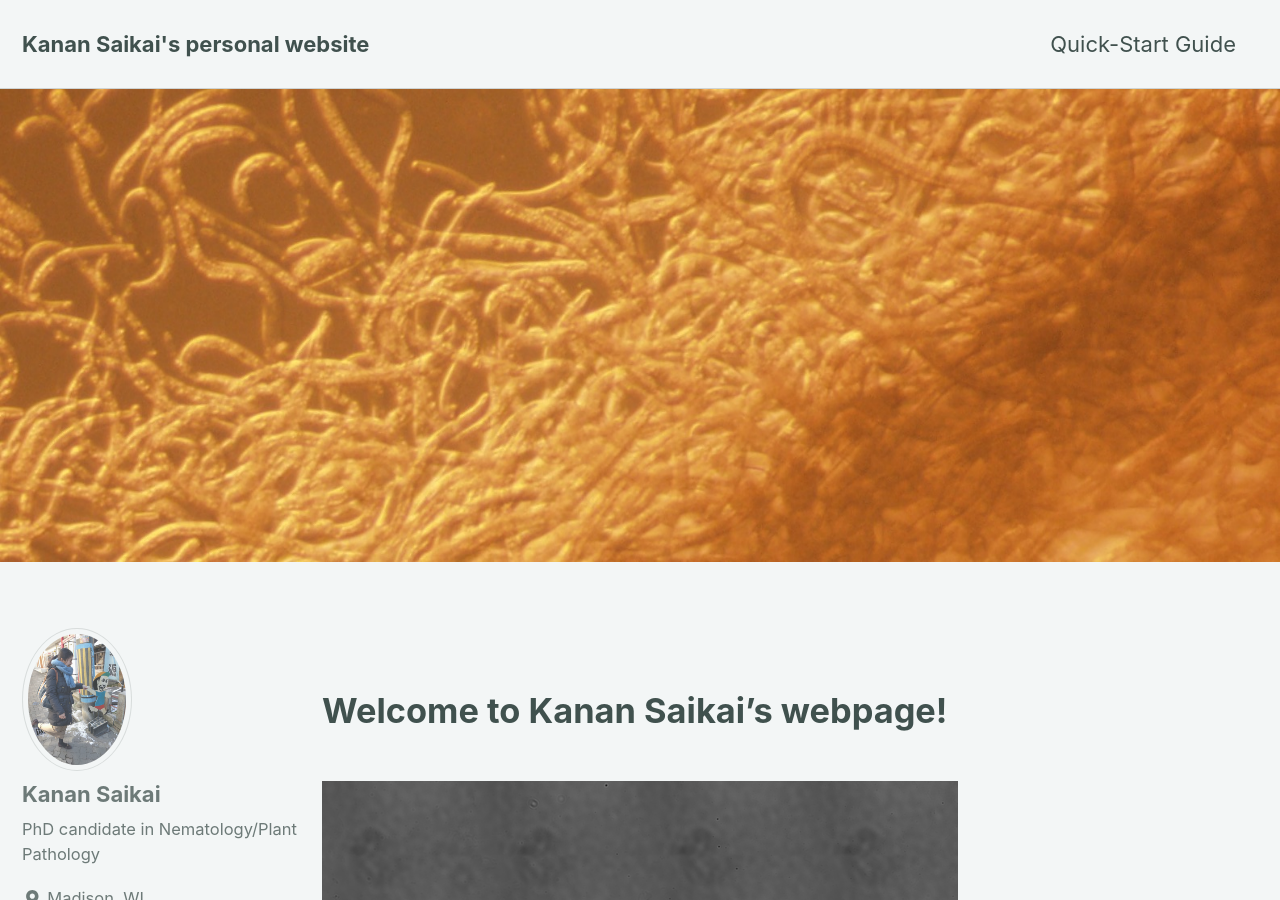
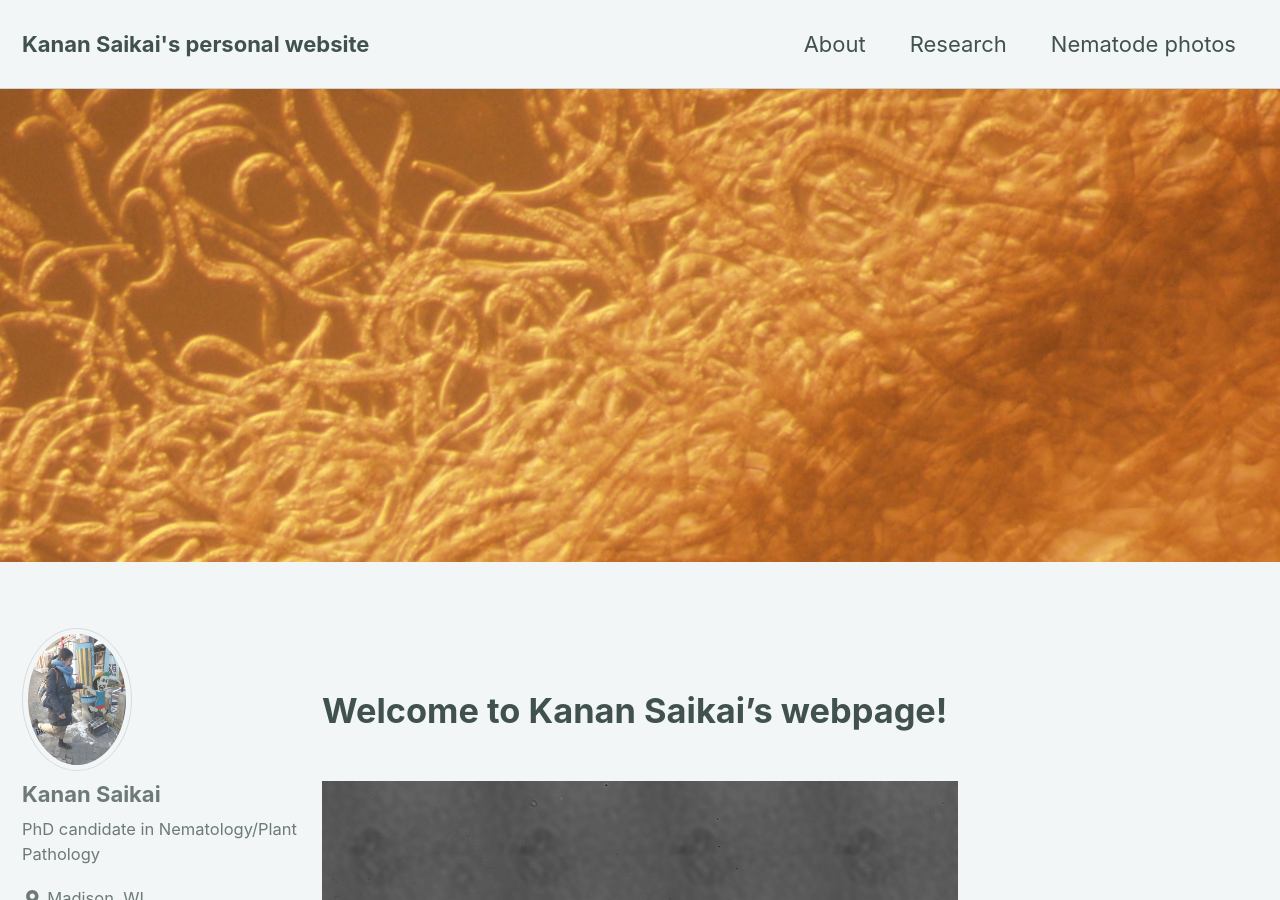
Before and after one commit to ksaikai/ksaikai.github.io, a Jekyll site: the page built from index.md, in a window 1280 px wide and 900 px high. Built offline with Jekyll 4.4.1, drawn with Linux system fonts in a browser that asks for light colours; cached includes are drawn as plain includes; nearby versions of some CDN libraries.

Commit message:
Update navigation.yml

```diff
--- a/_data/navigation.yml
+++ b/_data/navigation.yml
@@ -1,7 +1,11 @@
 # main links
 main:
-  - title: "Quick-Start Guide"
-    url: https://mmistakes.github.io/minimal-mistakes/docs/quick-start-guide/
+  - title: "About"
+    url: /about/
+  - title: "Research"
+    url: /research/
+  - title: "Nematode photos"
+    url: /nematode/
   # - title: "About"
   #   url: https://mmistakes.github.io/minimal-mistakes/about/
   # - title: "Sample Posts"
```
